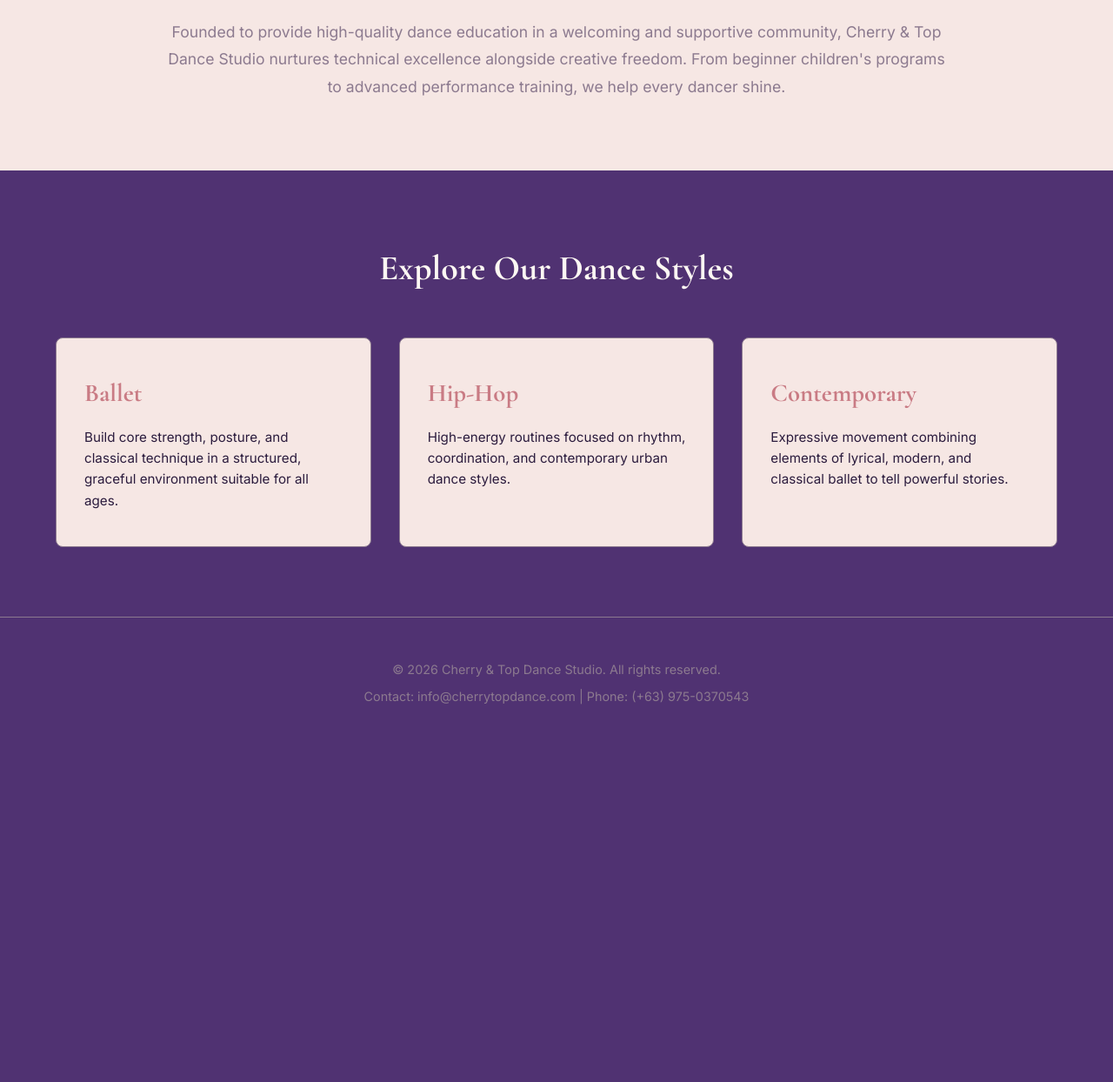
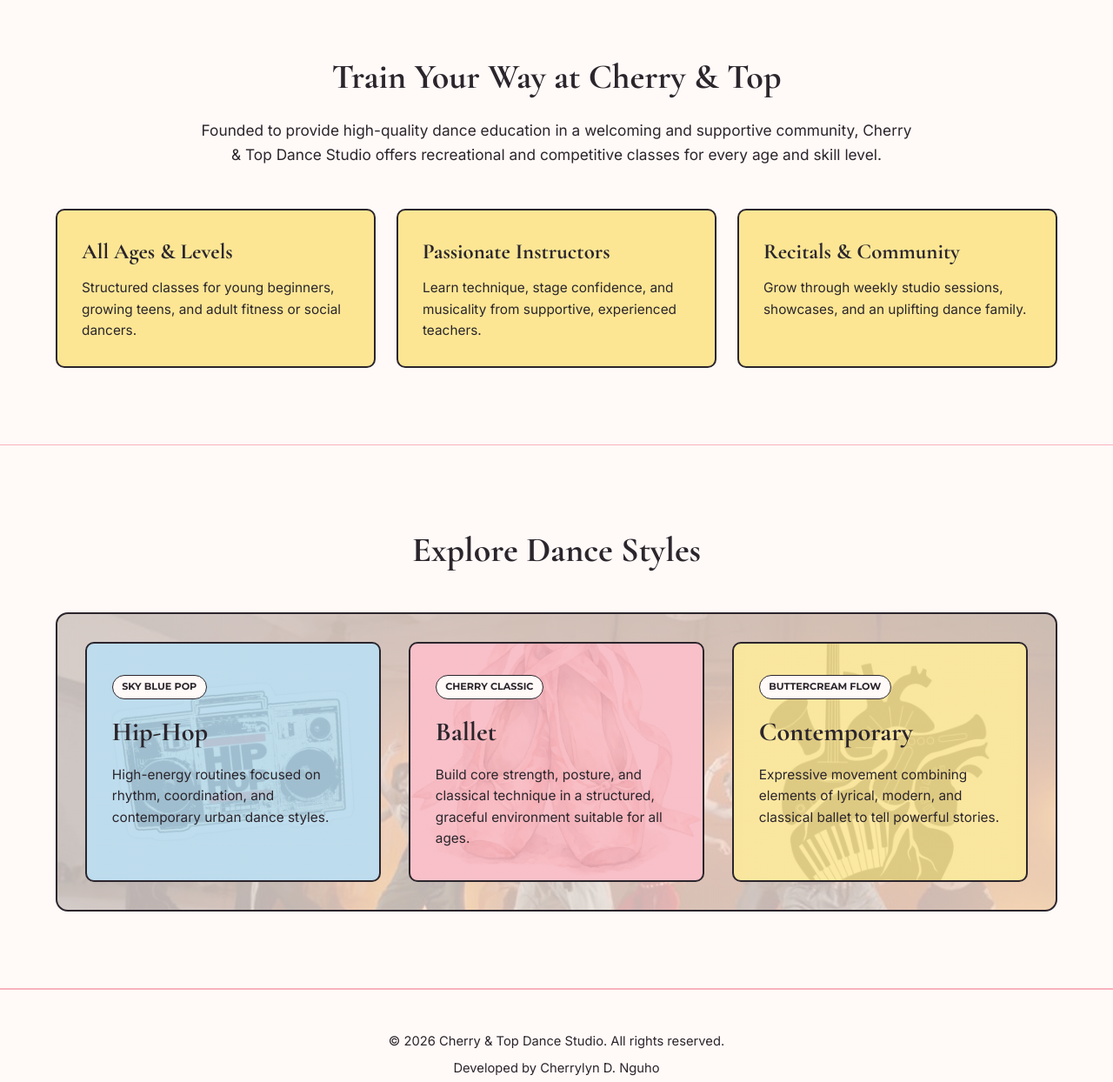
Before and after one commit to ontop14-sketch/nguho-website, a plain HTML site: page index.html in a window 1280 px wide. Shown: the part 821-2065 px from the top of the page at 87% size. Before the commit the page ends 1689 px from the top, so only its background shows below. Drawn offline with nearby package versions, Linux system fonts and the light colour scheme; a web font is replaced by a local one.

Commit message:
check lang

```diff
--- a/css/style.css
+++ b/css/style.css
@@ -1,12 +1,11 @@
 /*
-  COLOR PALETTE:
-  - Deep Plum (#2B1B3D) or (#503272): Primary dark background
-  - Soft Blush (#F6E7E4): Light background sections and card surfaces
-  - Rose Gold (#C97B84): Primary accent for CTAs, headings, and highlights
-  - Warm Ivory (#FDF8F3): Main text color and clean content areas
-  - Muted Mauve (#8C7A8F): Secondary text, borders, and subtle details
+  RETRO CHERRY POP COLOR PALETTE:
+  - Whipped Cream (#FFF9F7): Main background
+  - Cherry Blossom (#F7B2BD): Primary brand color (Ballet & Studio Identity)
+  - Buttercream Yellow (#FCE694): Playful / Contemporary accent
+  - Sky Blue (#B5D8EB): Y2K / Hip-Hop energetic accent
+  - Espresso Charcoal (#2B252C): Typography & high-contrast text
 */
-
 /* Global Resets */
 * {
     margin: 0;
@@ -14,15 +13,20 @@
     box-sizing: border-box;
   }
 
+  html {
+    scroll-behavior: smooth;
+  }
+
   body {
     font-family: 'Inter', sans-serif;
-  background-color: #503272;
-  color: #FDF8F3;
+    background-color: #FFF9F7;
+    color: #2B252C;
     line-height: 1.6;
   }
 
   h1, h2, h3 {
     font-family: 'Cormorant Garamond', serif;
+    color: #2B252C;
   }
 
   a {
@@ -30,40 +34,39 @@ a {
     color: inherit;
   }
 
-/* Header Styles */
+  /* Header & Navigation */
   header {
-  background-color: #503272;
-  border-bottom: 1px solid #8C7A8F;
+    background-color: #FFF9F7;
+    border-bottom: 2px solid #F7B2BD;
+    display: flex;
     flex-wrap: wrap;
-  display: flex;
     justify-content: space-between;
     align-items: center;
-  padding: 1.2rem 5%;
+    gap: 1rem;
+    padding: 1rem 5%;
     position: sticky;
     top: 0;
     z-index: 1000;
   }
 
-/* Logo Styles */
   .logo {
     display: flex;
     align-items: center;
   }
+
   .logo a {
-  display: block;
-  line-height: 0;
-  flex-wrap: wrap;
+    display: flex;
+    align-items: center;
+    gap: 1rem;
     font-family: 'Fruktur', cursive;
-  font-size: 2.5rem;
-  font-weight: 800;
-  display: flex;
-  gap: 1.5rem;
-  align-items: center;
+    font-size: 2rem;
+    color: #2B252C;
   }
 
   .logo-img {
-  height: 100px;
+    height: 75px;
     width: auto;
+    border-radius: 6px;
     transition: transform 0.3s ease;
   }
 
@@ -71,154 +74,182 @@ header {
     transform: scale(1.05);
   }
 
-/* Navigation Styles */
   nav ul {
     list-style: none;
+    display: flex;
     flex-wrap: wrap;
-  display: flex;
-  gap: 1.5rem;
+    gap: 1.4rem;
     align-items: center;
   }
 
   nav a {
-  color: #FDF8F3;
+    color: #2B252C;
     font-size: 0.95rem;
-  font-weight: 500;
+    font-weight: 600;
     transition: color 0.3s ease;
   }
 
   nav a:hover {
-  color: #C97B84;
+    color: #F7B2BD;
+  }
+
+  nav a:hover, nav a.active {
+    color: #F7B2BD;
+    font-weight: 700;
   }
 
   nav a.nav-cta {
-  background-color: #C97B84;
-  color: #2B1B3D;
+    background-color: #F7B2BD;
+    color: #2B252C;
+    border: 2px solid #2B252C;
     padding: 0.5rem 1.1rem;
-  border-radius: 4px;
+    border-radius: 6px;
     font-family: 'Montserrat', sans-serif;
     text-transform: uppercase;
-  font-size: 0.8rem;
+    font-size: 0.78rem;
     font-weight: 700;
+    transition: background-color 0.25s ease, transform 0.25s ease;
   }
 
   nav a.nav-cta:hover {
-  background-color: #b06972;
-  color: #FDF8F3;
+    background-color: #B5D8EB;
+    color: #2B252C;
+    transform: translateY(-2px);
   }
 
-nav a:hover, nav a.nav-cta:hover {
-  color:#fffeff; /*#8C7A8*/
-}
-
-/* Hero Section Styles */
+  /* Hero Section (CLI-inspired bold statement + CTA) */
   .hero {
-  padding: 7rem 5%;
+    padding: 7.5rem 5%;
     text-align: center;
-  background: linear-gradient(rgba(43, 27, 61, 0.45), rgba(43, 27, 61, 0.55)), url('../images/photos/hero-bg.jfif');
+    background: linear-gradient(rgba(255, 249, 247, 0.62), rgba(252, 230, 148, 0.58)), url('../images/photos/hero-bg.jfif');
     background-size: cover;
-  background-position: no-repeat;
+    background-position: center;
+    background-repeat: no-repeat;
   }
 
   .hero-content {
-  max-width: 800px;
+    max-width: 820px;
     margin: 0 auto;
+    background-color: rgba(255, 249, 247, 0.85);
+    border: 2px solid #2B252C;
+    border-radius: 14px;
+    padding: 3rem 2.2rem;
+  }
+
+  .hero-tag {
+    display: inline-block;
+    background-color: #B5D8EB;
+    color: #2B252C;
+    font-family: 'Montserrat', sans-serif;
+    font-size: 0.75rem;
+    font-weight: 700;
+    text-transform: uppercase;
+    letter-spacing: 1px;
+    padding: 0.35rem 0.9rem;
+    border-radius: 999px;
+    margin-bottom: 1rem;
   }
 
   .hero h1 {
-  font-size: 3.2rem;
-  margin-bottom: 1.5rem;
-  color: #FDF8F3;
-  letter-spacing: 0.5px;
+    font-size: 3.3rem;
+    line-height: 1.15;
+    margin-bottom: 1.2rem;
+    color: #2B252C;
   }
 
   .hero p {
-  font-size: 1.15rem;
-  color: #F6E7E4;
-  margin-bottom: 2.5rem;
+    font-size: 1.1rem;
+    color: #2B252C;
+    margin-bottom: 2rem;
   }
 
-/* Action Button */
+  /* Primary Call-To-Action Button */
   .btn-primary {
     display: inline-block;
-    background-color: #C97B84;
-    color: #2B1B3D;
-    padding: 0.9rem 2.2rem;
+    background-color: #F7B2BD;
+    color: #2B252C;
+    border: 2px solid #2B252C;
+    padding: 0.95rem 2.2rem;
     font-family: 'Montserrat', sans-serif;
     text-transform: uppercase;
     font-size: 0.85rem;
     font-weight: 700;
-    border-radius: 4px;
-    transition: background-color 0.3s ease, transform 0.2s ease;
+    border-radius: 6px;
+    transition: background-color 0.25s ease, transform 0.25s ease;
   }
 
   .btn-primary:hover {
-    background-color: #b06972;
+    background-color: #FCE694;
+    color: #2B252C;
     transform: translateY(-2px);
-    color: #FDF8F3;
   }
 
-/* About Section */
+  /* About & Highlights Section */
   .about {
-    padding: 5rem 5%;
-    background-color: #F6E7E4;
-    color: #2B1B3D;
+    padding: 5.5rem 5%;
+    background-color: #FFF9F7;
+    color: #2B252C;
   }
 
   .about-container {
-    max-width: 900px;
+    max-width: 1200px;
     margin: 0 auto;
+  }
+
+  .about-text {
+    max-width: 820px;
+    margin: 0 auto 3rem;
     text-align: center;
   }
 
   .about-text h2 {
     font-size: 2.5rem;
-    margin-bottom: 1.5rem;
-    color: #2B1B3D;
+    margin-bottom: 1rem;
+    color: #2B252C;
   }
 
   .about-text p {
-    color: #8C7A8F;
-    font-size: 1.1rem;
-    line-height: 1.8;
+    color: #2B252C;
+    font-size: 1.08rem;
   }
 
-/* About Section */
-.about {
-    padding: 5rem 5%;
-    background-color: #F6E7E4;
-    color: #2B1B3D;
+  .highlights-grid {
+    display: grid;
+    grid-template-columns: repeat(auto-fit, minmax(260px, 1fr));
+    gap: 1.5rem;
   }
 
-.about-container {
-    max-width: 900px;
-    margin: 0 auto;
-    text-align: center;
+  .highlight-item {
+    background-color: #FCE694;
+    border: 2px solid #2B252C;
+    border-radius: 10px;
+    padding: 1.75rem;
+    color: #2B252C;
   }
 
-.about-text h2 {
-    font-size: 2.5rem;
-    margin-bottom: 1.5rem;
-    color: #2B1B3D;
+  .highlight-item h3 {
+    font-size: 1.55rem;
+    margin-bottom: 0.6rem;
+    color: #2B252C;
   }
 
-.about-text p {
-    color: #8C7A8F;
-    font-size: 1.1rem;
-    line-height: 1.8;
+  .highlight-item p {
+    font-size: 0.96rem;
+    color: #2B252C;
   }
 
-/* Classes Section */
+  /* Explore Dance Styles Section */
   .classes-preview {
-    padding: 5rem 5%;
-    background-color: #503272;
+    padding: 5.5rem 5%;
+    background-color: #FFF9F7;
+    border-top: 1px solid #F7B2BD;
     text-align: center;
   }
 
   .classes-preview h2 {
     font-size: 2.5rem;
-    margin-bottom: 3rem;
-    color: #FDF8F3;
+    margin-bottom: 2.5rem;
+    color: #2B252C;
   }
 
   .class-grid {
@@ -227,16 +258,50 @@ nav a:hover, nav a.nav-cta:hover {
     gap: 2rem;
     max-width: 1200px;
     margin: 0 auto;
+    padding: 2rem;
+    border-radius: 14px;
+    border: 2px solid #2B252C;
+    background: linear-gradient(rgba(255, 249, 247, 0.72), rgba(255, 249, 247, 0.72)), url('../images/photos/hero-bg.jfif');
+    background-size: cover;
+    background-position: center;
   }
 
   .class-card {
-    background-color: #F6E7E4;
-    color: #2B1B3D;
-    border: 1px solid #8C7A8F;
-    padding: 2.5rem 2rem;
-    border-radius: 8px;
+    background-size: cover;
+    background-position: center;
+    background-repeat: no-repeat;
+    border: 2px solid #2B252C;
+    padding: 2.2rem 1.8rem;
+    border-radius: 10px;
     text-align: left;
-    transition: transform 0.3s ease;
+    color: #2B252C;
+    transition: transform 0.25s ease;
+  }
+
+  .style-badge {
+    display: inline-block;
+    background-color: #FFF9F7;
+    color: #2B252C;
+    border: 1px solid #2B252C;
+    font-family: 'Montserrat', sans-serif;
+    font-size: 0.7rem;
+    font-weight: 700;
+    text-transform: uppercase;
+    padding: 0.25rem 0.65rem;
+    border-radius: 999px;
+    margin-bottom: 0.9rem;
+  }
+
+.card-hiphop {
+  background-image: linear-gradient(rgba(181, 216, 235, 0.88), rgba(181, 216, 235, 0.88)), url('../images/photos/hiphop-bg.jfif');
+}
+
+.card-ballet {
+  background-image: linear-gradient(rgba(247, 178, 189, 0.82), rgba(247, 178, 189, 0.82)), url('../images/photos/ballet-bg.jfif');
+}
+
+.card-contemporary {
+  background-image: linear-gradient(rgba(252, 230, 148, 0.88), rgba(252, 230, 148, 0.88)), url('../images/photos/contemporary-bg.jfif');
 }
 
 .class-card:hover {
@@ -244,27 +309,26 @@ nav a:hover, nav a.nav-cta:hover {
 }
 
 .class-card h3 {
-    color: #C97B84;
-    font-size: 1.8rem;
-    margin-bottom: 1rem;
-    font-family: 'Cormorant Garamond', serif;
+  color: #2B252C;
+  font-size: 1.9rem;
+  margin-bottom: 0.75rem;
 }
 
 .class-card p {
-    color: #2B1B3D;
-    font-size: 0.95rem;
+  color: #2B252C;
+  font-size: 0.96rem;
 }
 
-/* Footer */
+  /* Footer Section */
 footer {
-    background-color: #503272;
-    border-top: 1px solid #8C7A8F;
+  background-color: #FFF9F7;
+  border-top: 2px solid #F7B2BD;
   padding: 3rem 5%;
   text-align: center;
-    color: #8C7A8F;
-    font-size: 0.9rem;
+  color: #2B252C;
+  font-size: 0.92rem;
 }
 
 .footer-content p {
-    margin-bottom: 0.5rem;
+  margin-bottom: 0.45rem;
 }
--- a/index.html
+++ b/index.html
@@ -4,12 +4,12 @@
 <head>
     <meta charset="UTF-8">
     <meta name="viewport" content="width=device-width, initial-scale=1.0">
-    <title>Cherry & Top Dance Studio</title>
+    <title>Cherry &amp; Top Dance Studio</title>
     <!-- Google Fonts -->
     <link rel="preconnect" href="https://fonts.googleapis.com">
     <link rel="preconnect" href="https://fonts.gstatic.com" crossorigin>
     <link
-        href="https://fonts.googleapis.com/css2?family=Cormorant+Garamond:wght@600;700&family=Inter:wght@400;500&family=Montserrat:wght@600;700&display=swap"
+        href="https://fonts.googleapis.com/css2?family=Cormorant+Garamond:wght@600;700&family=Fruktur&family=Inter:wght@400;500;600&family=Montserrat:wght@600;700&display=swap"
         rel="stylesheet">
     <!-- Custom Stylesheet -->
     <link rel="stylesheet" href="css/style.css">
@@ -21,13 +21,13 @@
     <header>
         <div class="logo">
             <a href="index.html">
-                <img src="images/logo.png" alt="Cherry & Top Dance Studio Logo" class="logo-img">
-                <div>Cherry & Top Dance Studio</div>
+                <img src="images/logo.png" alt="Cherry and Top Dance Studio logo" class="logo-img">
+                <span>Cherry &amp; Top Dance Studio</span>
             </a>
         </div>
-        <nav>
+        <nav aria-label="Main Navigation">
             <ul>
-                <li><a href="index.html" class="active">Home</a></li>
+                <li><a href="index.html" class="active" aria-current="page">Home</a></li>
                 <li><a href="#">About Us</a></li>
                 <li><a href="#">Classes</a></li>
                 <li><a href="#">Schedule</a></li>
@@ -43,39 +43,58 @@
         <!-- Hero Section -->
         <section class="hero">
             <div class="hero-content">
+                <span class="hero-tag">Studio &amp; Performance Training</span>
                 <h1>Express Your Artistry in Motion</h1>
-                <p>Welcome to Cherry & Top Dance Studio. Discover ballet, hip-hop, contemporary, jazz, and Latin dance
-                    classes designed for children, teens, and adults in an inclusive, inspiring environment.</p>
+                <p>Welcome to Cherry &amp; Top Dance Studio. Discover ballet, hip-hop, contemporary, jazz, and Latin
+                    dance classes designed for children, teens, and adults in an inclusive, inspiring environment.</p>
                 <a href="#" class="btn-primary">Book Free Trial Class</a>
             </div>
         </section>
 
-        <!-- About Us Section -->
-        <section class="about">
+        <!-- About & Studio Highlights Section -->
+        <section id="about" class="about">
             <div class="about-container">
                 <div class="about-text">
-                    <h2>About Our Studio</h2>
-                    <p>Founded to provide high-quality dance education in a welcoming and supportive community, Cherry &
-                        Top Dance Studio nurtures technical excellence alongside creative freedom. From beginner
-                        children's programs to advanced performance training, we help every dancer shine.</p>
+                    <h2>Train Your Way at Cherry &amp; Top</h2>
+                    <p>Founded to provide high-quality dance education in a welcoming and supportive community, Cherry
+                        &amp; Top Dance Studio offers recreational and competitive classes for every age and skill
+                        level.</p>
+                </div>
+                <div class="highlights-grid">
+                    <div class="highlight-item">
+                        <h3>All Ages &amp; Levels</h3>
+                        <p>Structured classes for young beginners, growing teens, and adult fitness or social dancers.
+                        </p>
+                    </div>
+                    <div class="highlight-item">
+                        <h3>Passionate Instructors</h3>
+                        <p>Learn technique, stage confidence, and musicality from supportive, experienced teachers.</p>
+                    </div>
+                    <div class="highlight-item">
+                        <h3>Recitals &amp; Community</h3>
+                        <p>Grow through weekly studio sessions, showcases, and an uplifting dance family.</p>
+                    </div>
                 </div>
             </div>
         </section>
 
-        <!-- Classes Preview Section -->
-        <section class="classes-preview">
-            <h2>Explore Our Dance Styles</h2>
+        <!-- Explore Dance Styles Section -->
+        <section id="classes" class="classes-preview">
+            <h2>Explore Dance Styles</h2>
             <div class="class-grid">
-                <div class="class-card">
+                <div class="class-card card-hiphop">
+                    <span class="style-badge">Sky Blue Pop</span>
+                    <h3>Hip-Hop</h3>
+                    <p>High-energy routines focused on rhythm, coordination, and contemporary urban dance styles.</p>
+                </div>
+                <div class="class-card card-ballet">
+                    <span class="style-badge">Cherry Classic</span>
                     <h3>Ballet</h3>
                     <p>Build core strength, posture, and classical technique in a structured, graceful environment
                         suitable for all ages.</p>
                 </div>
-                <div class="class-card">
-                    <h3>Hip-Hop</h3>
-                    <p>High-energy routines focused on rhythm, coordination, and contemporary urban dance styles.</p>
-                </div>
-                <div class="class-card">
+                <div class="class-card card-contemporary">
+                    <span class="style-badge">Buttercream Flow</span>
                     <h3>Contemporary</h3>
                     <p>Expressive movement combining elements of lyrical, modern, and classical ballet to tell powerful
                         stories.</p>
@@ -87,8 +106,9 @@
     <!-- Footer Section -->
     <footer>
         <div class="footer-content">
-            <p>&copy; 2026 Cherry & Top Dance Studio. All rights reserved.</p>
-            <p>Contact: info@cherrytopdance.com | Phone: (+63) 975-0370543</p>
+            <p>&copy; 2026 Cherry &amp; Top Dance Studio. All rights reserved.</p>
+            <p>Developed by Cherrylyn D. Nguho</p>
+            <p>Contact: info@cherrytopdance.com | Phone: (555) 987-6543</p>
         </div>
     </footer>
 
```
Also changed, not shown: images/photos/ballet-bg.jfif (added), images/photos/contemporary-bg.jfif (added), images/photos/hiphop-bg.jfif (added). Lines whose indentation alone changed are shown as unchanged.
